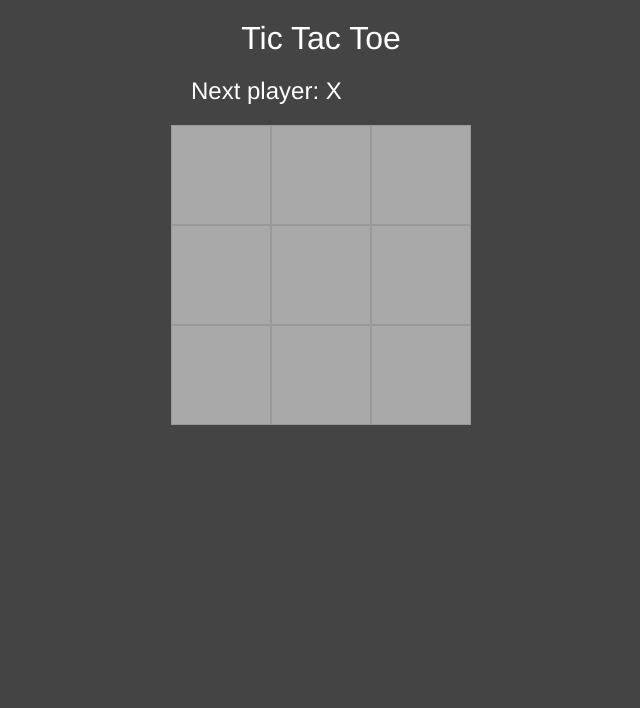
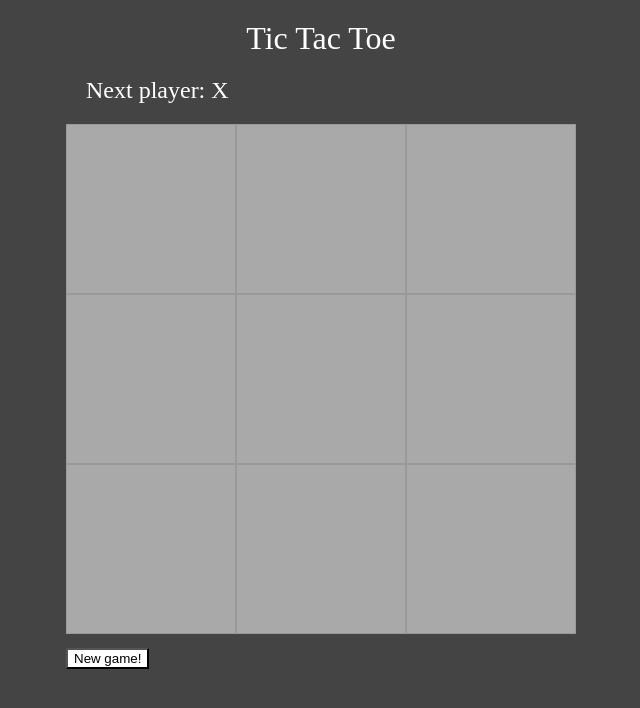
Before and after one commit to anjaplemenitas/react_tic-tac-toe, a React (Create React App) app: page / in a window 1280 px wide. Shown: the top 708 px of the page, without its empty margins (319-959 px from the left). Built offline with nearby package versions, Linux system fonts and the light colour scheme.

Commit message:
finishing touches

```diff
--- a/src/index.css
+++ b/src/index.css
@@ -3,7 +3,7 @@ body {
   color: white;
   margin: 20px;
   font-size: 32px;
-  font-family: 'Franklin Gothic Medium', 'Arial Narrow', Arial, sans-serif;
+  font-family: Ayuthaya;
 }
 
 .game {
@@ -24,8 +24,8 @@ body {
   padding: 0;
   font-size: 84px;
   text-align: center;
-  width: 100px;
-  height: 100px;
+  width: 170px;
+  height: 170px;
 }
 
 .square:focus {
@@ -37,3 +37,7 @@ body {
   margin: 20px;
   font-size: 24px;
 }
+
+.button {
+  background-color: white;
+}
--- a/src/index.js
+++ b/src/index.js
@@ -13,13 +13,21 @@ const Square = (props) => {
   );
 };
 
+
 const Board = () => {
   const initinalSquares = Array(9).fill(null)
   const [squares, setSquares] = useState(initinalSquares);
   const [xIsNext, setXIsNext] = useState(true);
 
   const handleClickEvent = (i) => {
-    const newSquares = [...squares];
+    const newSquares = [...squares];;
+
+    const winnerDeclared = Boolean(calculateWinner(newSquares));
+    const squareFilled = Boolean(newSquares[i]);
+    if (winnerDeclared || squareFilled) {
+      return;
+    }
+
     newSquares[i] = xIsNext ? 'X' : 'O';
     setSquares(newSquares);
     setXIsNext(!xIsNext);
@@ -51,6 +59,7 @@ const Board = () => {
       <div className="board-row">
         {renderSquare(6)}{renderSquare(7)}{renderSquare(8)}
         </div>
+        <button className="button" onClick={() => window.location.reload(false)}>New game!</button>
     </div>
   );
 };
```
